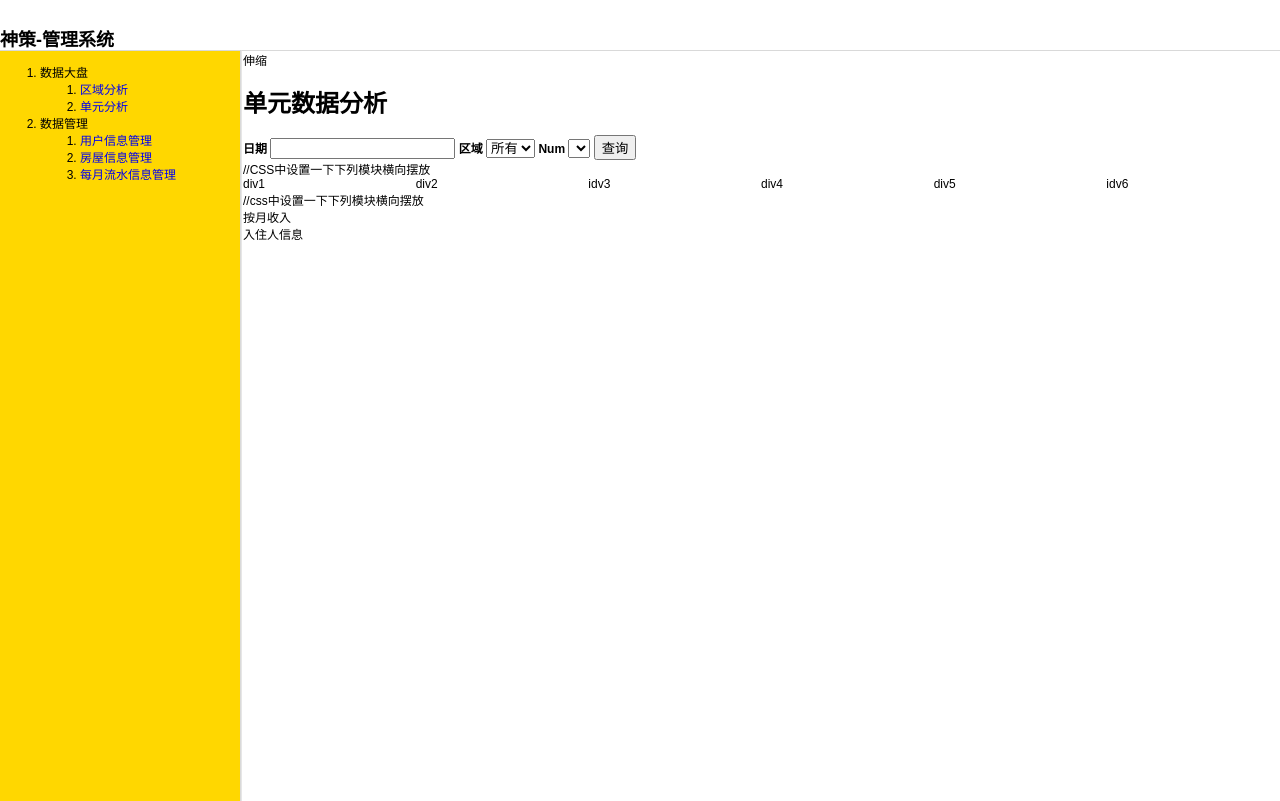
After one commit to Murphy156/HotelManagement, a Flask app: template core/templates/unitEchart.html in a window 1280 px wide. The commit adds this page. Run offline with Flask 2, Linux system fonts and the light colour scheme; the template is opened without the code that fills it, so the values that code supplies are empty; parts of the project's set-up code (start-up, migrations or seed data) failed here and were passed over.

Commit message:
git tracks changes

```diff
--- a/core/templates/static/css/framework.css
+++ b/core/templates/static/css/framework.css
@@ -97,3 +97,13 @@ a{
 	left: 1;
 	display: block;
 }
+
+#unitRoomanalysis
+{
+    display:flex
+}
+
+#unitRoomanalysis div
+{
+	flex:1;
+}
--- /dev/null
+++ b/core/templates/unitEchart.html
@@ -0,0 +1,79 @@
+<!DOCTYPE html>
+<html lang="en">
+<head>
+    <meta charset="UTF-8">
+    <title>单元数据分析</title>
+    <link rel="stylesheet" href="../static/css/framework.css">
+    <link rel="stylesheet" href="../static/css/popupWindow.css">
+    <script type="text/javascript" src="../static/js/framework.js"></script>
+    <script type="text/javascript" src="../static/js/unitEchart.js"></script>
+    <script src="https://cdn.staticfile.org/jquery/3.5.1/jquery.min.js"></script>
+</head>
+<body onload="initTree">
+     <div class="header">
+		<h2>神策-管理系统</h2>
+	</div>
+
+     <div class="mainBox">
+         <div class="leftBox" style="float:left;background-color:#FFD700">
+			<div style="float:left;width: 300px; height: 590px;">
+                <ol id="olTree">
+                <li>
+                   <label>数据大盘</label>
+                   <ol>
+                        <li><a href="#">区域分析</a></li>
+                        <li><a href="#">单元分析</a></li>
+                   </ol>
+                </li>
+                <li>
+                    <label>数据管理</label>
+                    <ol>
+                       <li><a href="/dataManagement/userManagement">用户信息管理</a></li>
+                       <li><a href="/dataManagement/roomManagement">房屋信息管理</a></li>
+                       <li><a href="/dataManagement/monthlyManagement">每月流水信息管理</a></li>
+                    </ol>
+                </li>
+                </ol>
+            </div>
+         </div>
+
+         <div class="rightBox">
+             <div calss="slideBtn" onclick="slideBtn()">伸缩</div>
+             <h1>单元数据分析</h1>
+
+             <div id="unitChoose">
+                 <b>日期</b>
+                 <input type="text" id="texDate" onclick="showyearmonth()">
+                 <b>区域</b>
+                 <select name="region" id="region" onchange="getRoomNum()">
+                        <option selected="selected">所有</option>
+                        <option value="A">A</option>
+                        <option value="B">B</option>
+                        <option value="C">C</option>
+                        <option value="D">D</option>
+                 </select>
+                 <b>Num</b>
+                 <select name="roomNum" id="roomNum">
+                        <option></option>
+                 </select>
+                 <input type="button" value="查询" onclick="getRoomInformation()">
+
+             </div>
+             //CSS中设置一下下列模块横向摆放
+             <div id="unitRoomanalysis">
+                 <div>div1</div>
+                 <div>div2</div>
+                 <div>idv3</div>
+                 <div>div4</div>
+                 <div>div5</div>
+                 <div>idv6</div>
+             </div>
+             //css中设置一下下列模块横向摆放
+             <div id="singleanalysis">
+                 <div>按月收入</div>
+                 <div>入住人信息</div>
+             </div>
+         </div>
+     </div>
+</body>
+</html>
```
Also changed, not shown: core/templates/regionEchart.html (added, +90 -0 lines), core/main/dataEchart/__init__.py (added), core/main/dataEchart/regionEchart.py (added), core/main/dataEchart/unit.py (added), core/templates/static/js/regionEchart.js (added), core/templates/static/js/unitEchart.js (added).
